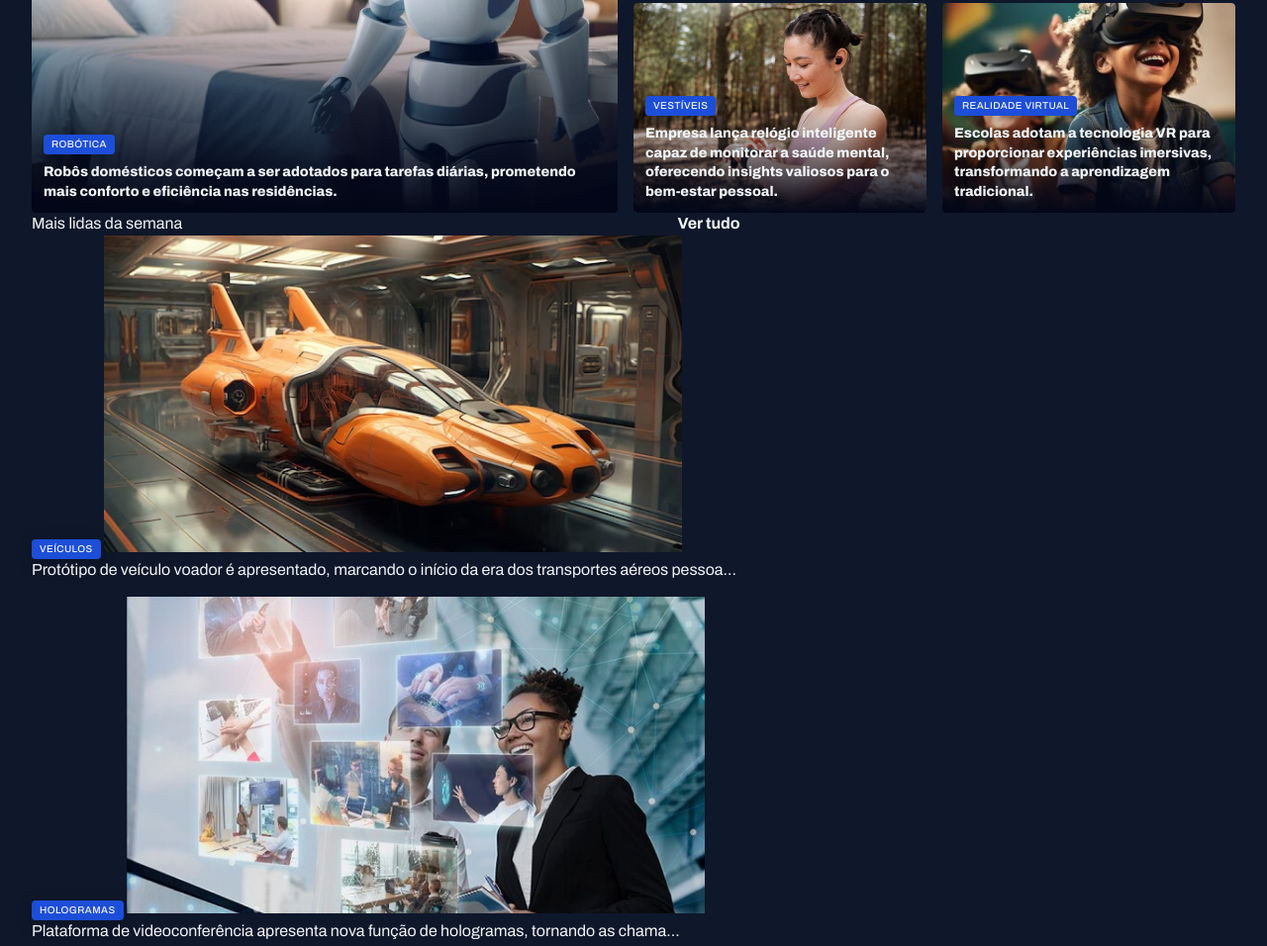
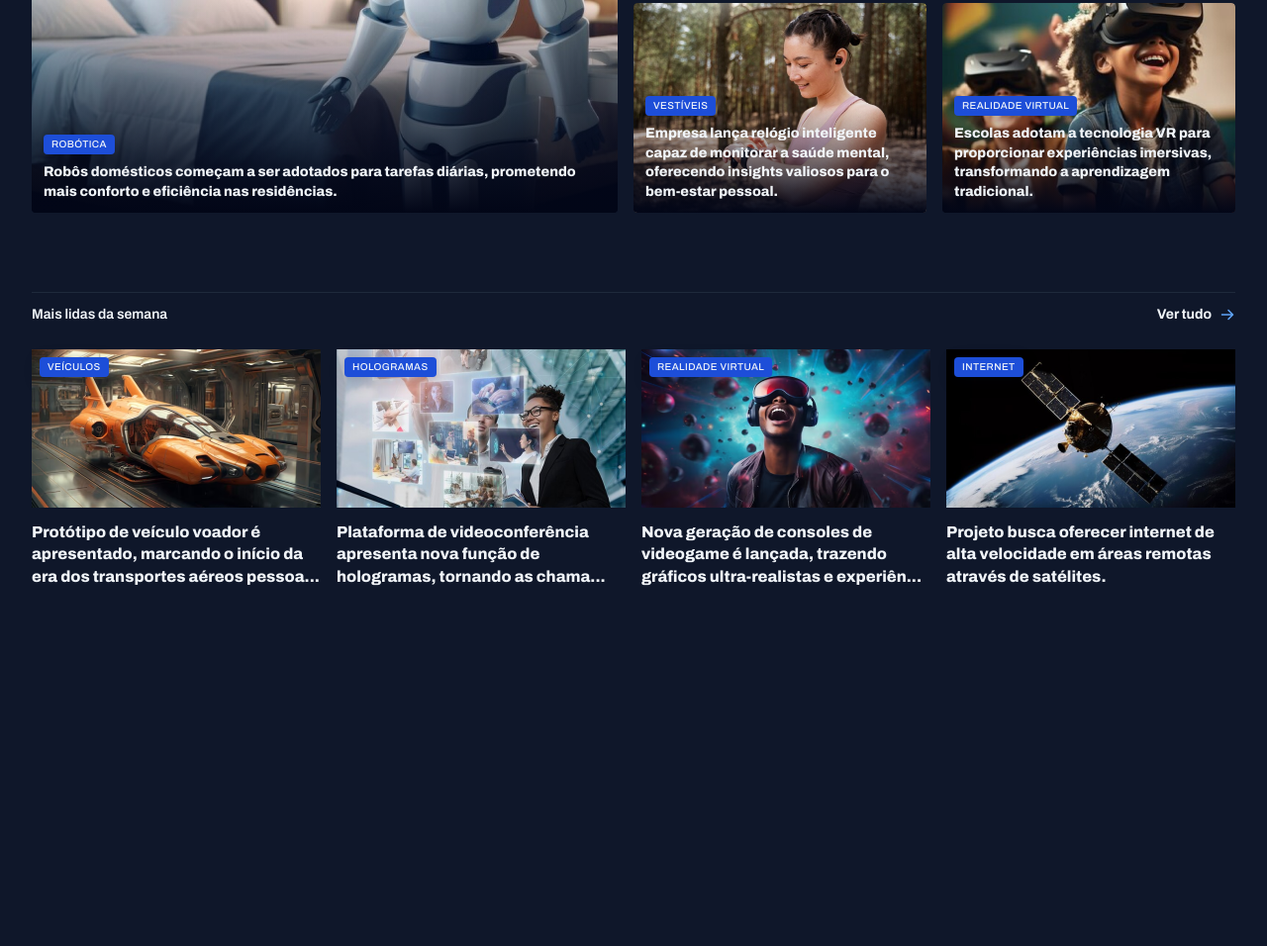
Before and after one commit to SecondzzMSF/projetoPortal, a plain HTML site: page index.html in a window 1280 px wide. Shown: the part 389-1345 px from the top of the page at 99% size. After the commit the page ends 983 px from the top, so only its background shows below. Drawn offline with Linux system fonts and the light colour scheme.

Commit message:
aplicando estilos na seção mais lida

```diff
--- a/index.html
+++ b/index.html
@@ -109,7 +109,7 @@
     <section id="weekly">
       <header class="grid grid-flow-col">
         <h3>Mais lidas da semana</h3>
-        <a href="#" clas="grid grid-flow-col">
+        <a href="#" class="grid grid-flow-col">
           <strong>Ver tudo</strong>
           <span></span>
         </a>
--- a/styles/global.css
+++ b/styles/global.css
@@ -53,6 +53,7 @@ img {
 
 main {
   margin-top: 40px;
+  gap: 80px;
 }
 
 .content-tag {
--- a/styles/sections.css
+++ b/styles/sections.css
@@ -1,3 +1,28 @@
+section header {
+  border-top: 1px solid var(--stroke-color);
+  padding-block: 12px 24px;
+  font: var(--text-span);
+
+  a {
+    justify-self: end;
+    align-items: center;
+    gap: 8px;
+
+    span {
+      background-image: url(../assets/icons/ArrowRight.svg);
+      height: 16px;
+      width: 16px;
+
+    }
+
+    &:hover span {
+      background-image: url(../assets/icons/ArrowRight.svg);
+    }
+  }
+
+}
+
+
 #featured {
   img {
     height: 100%;
@@ -38,3 +63,28 @@
     }
   }
 }
+
+#weekly {
+
+  &>div {
+    grid-template-columns: repeat(4, 292px);
+  }
+
+  img {
+    height: 160px;
+  }
+
+  figure {
+    position: relative;
+
+    .content-tag {
+      position: absolute;
+      top: 8px;
+      left: 8px;
+    }
+    p {
+      margin-top: 8px;
+      font-weight: 800;
+    }
+  }
+}
```
